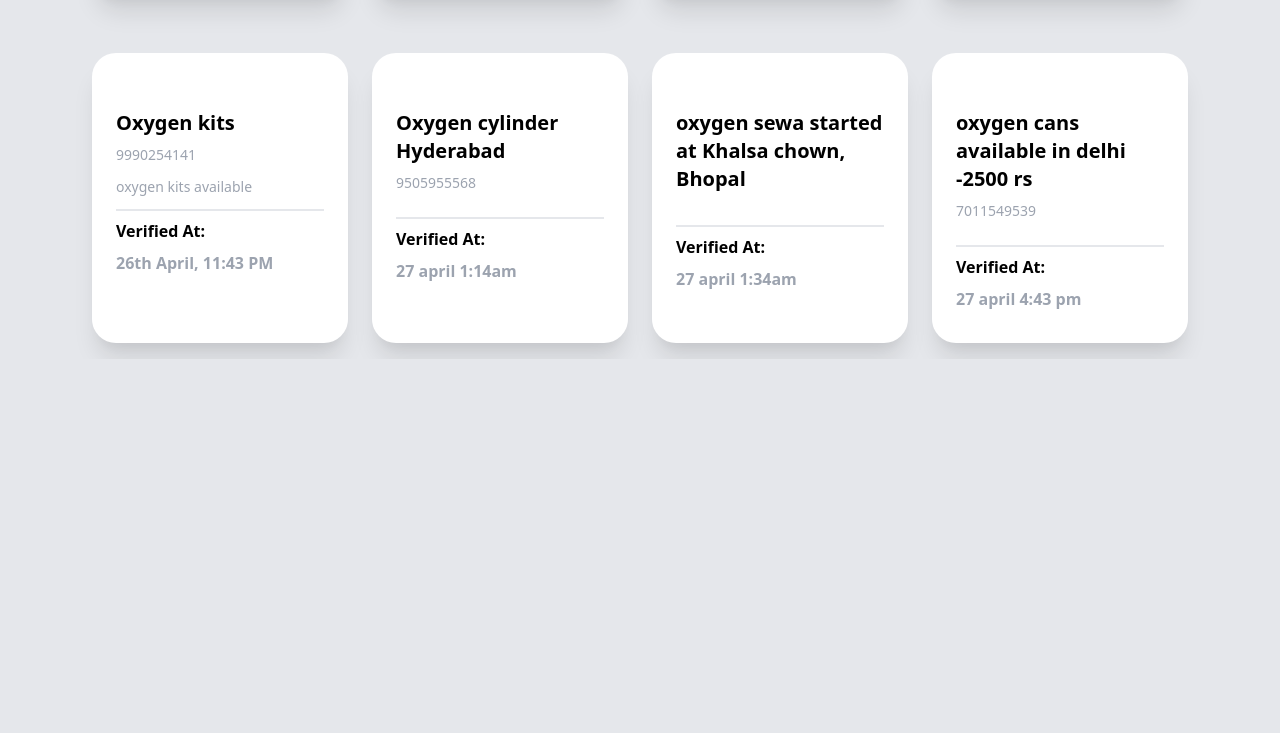
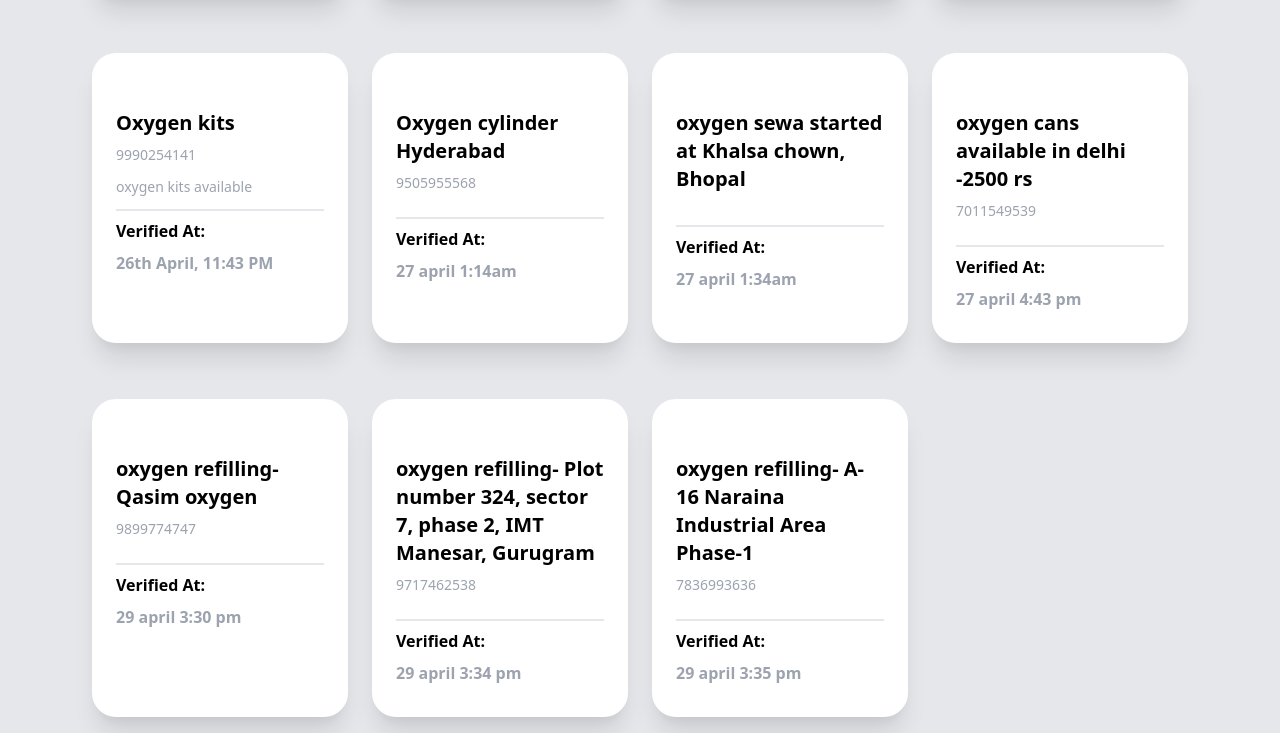
Before and after one commit to sharmadevanshi147/covid-19.io, a plain HTML site: page oxygen.html in a window 1280 px wide. Shown: the part 693-1426 px from the top of the page. Before the commit the page ends 1052 px from the top, so only its background shows below. Drawn offline with nearby package versions, Linux system fonts and the light colour scheme.

Commit message:
Update oxygen.html
added card 13-15

```diff
--- a/oxygen.html
+++ b/oxygen.html
@@ -414,7 +414,89 @@
             </div>
         </div>
         <!-- 12 card ended -->
+        <!-- 13 card -->
+        <div class="relative bg-white py-6 px-6 rounded-3xl w-64 my-4 shadow-xl">
 
+            <div class="mt-8">
+                <p class="text-xl font-semibold my-2">oxygen refilling-Qasim oxygen</p>
+                <div class="flex space-x-2 text-gray-400 text-sm">
+                  <p>9899774747</p>
+                </div>
+                <div class="flex space-x-2 text-gray-400 text-sm my-3">
+                    <!-- svg  -->
+
+                     <p></p>
+                </div>
+                <div class="border-t-2"></div>
+
+                <div class="flex justify-between">
+
+                     <div class="my-2">
+                        <p class="font-semibold text-base mb-2">Verified At:</p>
+                        <div class="text-base text-gray-400 font-semibold">
+                            <p>29 april 3:30 pm</p>
+                        </div>
+                    </div>
+                </div>
+            </div>
+        </div>
+        <!-- 13 card ended -->
+
+        <!-- 14 card -->
+        <div class="relative bg-white py-6 px-6 rounded-3xl w-64 my-4 shadow-xl">
+
+            <div class="mt-8">
+                <p class="text-xl font-semibold my-2">oxygen refilling- Plot number 324, sector 7, phase 2, IMT Manesar, Gurugram</p>
+                <div class="flex space-x-2 text-gray-400 text-sm">
+                  <p>9717462538</p>
+                </div>
+                <div class="flex space-x-2 text-gray-400 text-sm my-3">
+                    <!-- svg  -->
+
+                     <p></p>
+                </div>
+                <div class="border-t-2"></div>
+
+                <div class="flex justify-between">
+
+                     <div class="my-2">
+                        <p class="font-semibold text-base mb-2">Verified At:</p>
+                        <div class="text-base text-gray-400 font-semibold">
+                            <p>29 april 3:34 pm</p>
+                        </div>
+                    </div>
+                </div>
+            </div>
+        </div>
+        <!-- 14 card ended -->
+
+        <!-- 15 card -->
+        <div class="relative bg-white py-6 px-6 rounded-3xl w-64 my-4 shadow-xl">
+
+            <div class="mt-8">
+                <p class="text-xl font-semibold my-2">oxygen refilling- A-16 Naraina Industrial Area Phase-1</p>
+                <div class="flex space-x-2 text-gray-400 text-sm">
+                  <p>7836993636</p>
+                </div>
+                <div class="flex space-x-2 text-gray-400 text-sm my-3">
+                    <!-- svg  -->
+
+                     <p></p>
+                </div>
+                <div class="border-t-2"></div>
+
+                <div class="flex justify-between">
+
+                     <div class="my-2">
+                        <p class="font-semibold text-base mb-2">Verified At:</p>
+                        <div class="text-base text-gray-400 font-semibold">
+                            <p>29 april 3:35 pm</p>
+                        </div>
+                    </div>
+                </div>
+            </div>
+        </div>
+        <!-- 15 card ended -->
 
 
     </div>
```
